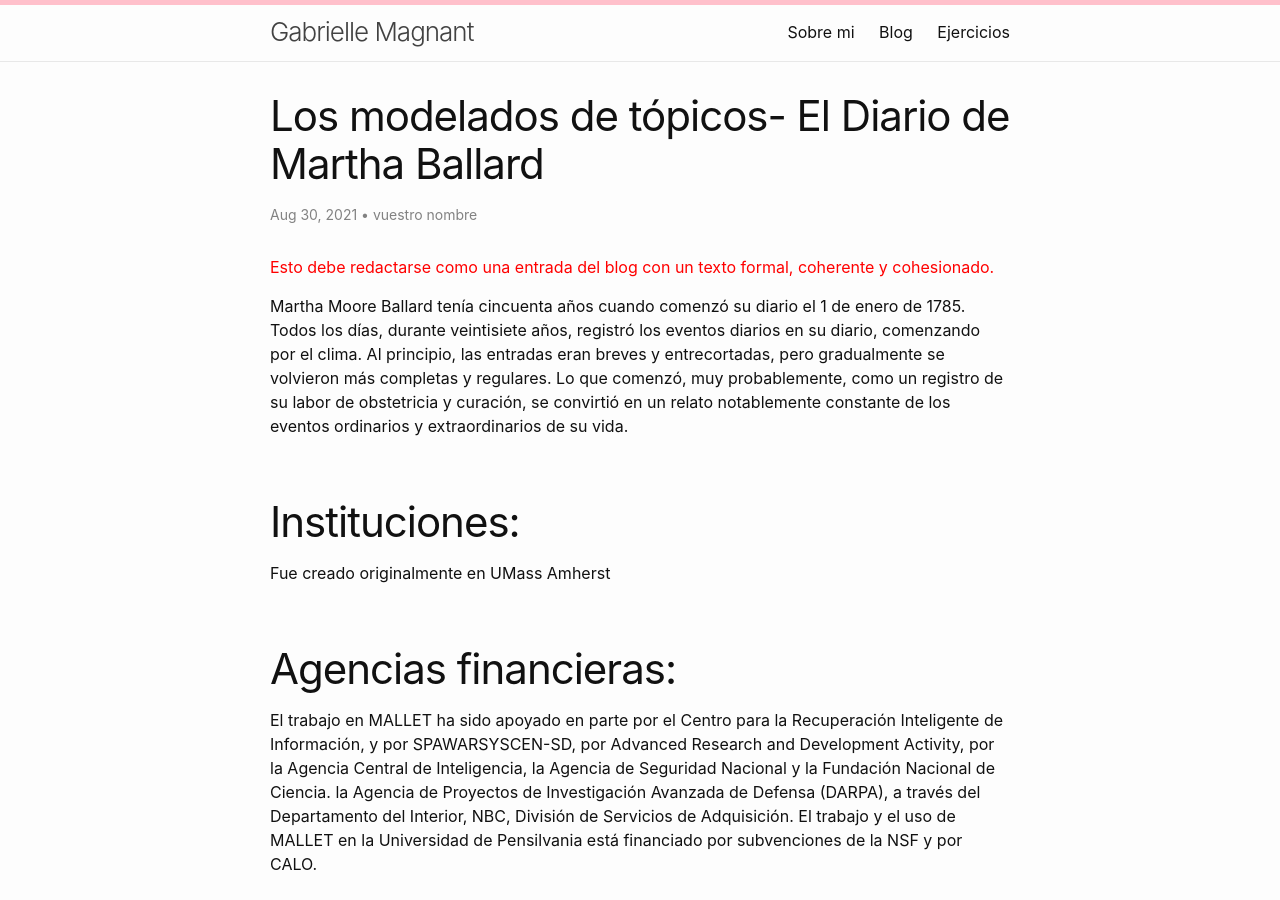
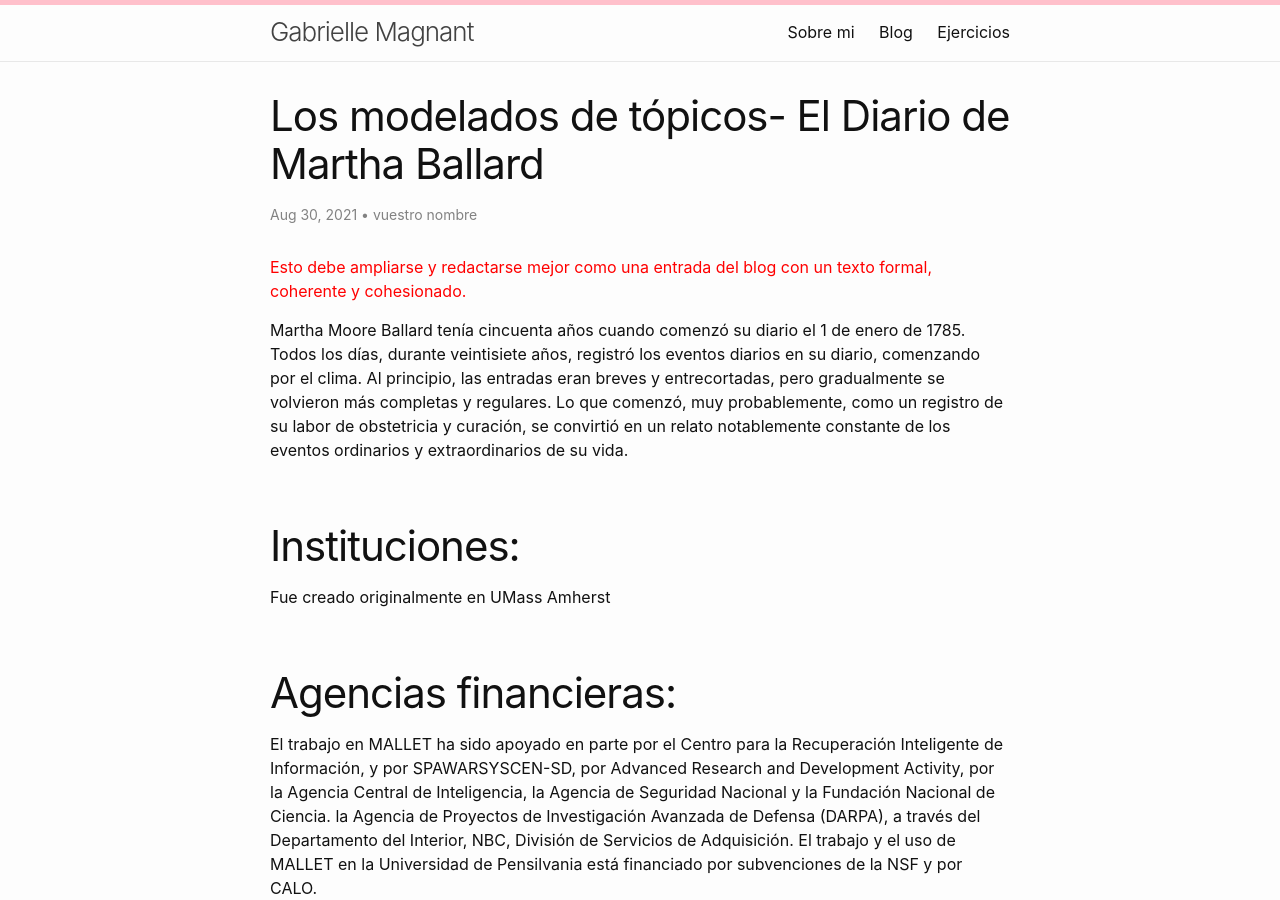
Before and after one commit to gmagnant00/gmagnant00.github.io, a Jekyll site: the page built from _posts/2021-08-30-modelado-de-topicos.md, in a window 1280 px wide and 900 px high. Built offline with Jekyll 4.4.1, drawn with Linux system fonts in a browser that asks for light colours.

Commit message:
Update 2021-08-30-modelado-de-topicos.md

```diff
--- a/_posts/2021-08-30-modelado-de-topicos.md
+++ b/_posts/2021-08-30-modelado-de-topicos.md
@@ -5,7 +5,7 @@ date: 2021-08-30
 author: vuestro nombre
 ---
 
-<span style="color:red;">Esto debe redactarse como una entrada del blog con un texto formal, coherente y cohesionado.</span>
+<span style="color:red;">Esto debe ampliarse y redactarse mejor como una entrada del blog con un texto formal, coherente y cohesionado.</span>
 
 Martha Moore Ballard tenía cincuenta años cuando comenzó su diario el 1 de enero de 1785. Todos los días, durante veintisiete años, registró los eventos diarios en su diario, comenzando por el clima. Al principio, las entradas eran breves y entrecortadas, pero gradualmente se volvieron más completas y regulares. Lo que comenzó, muy probablemente, como un registro de su labor de obstetricia y curación, se convirtió en un relato notablemente constante de los eventos ordinarios y extraordinarios de su vida.
 
```
